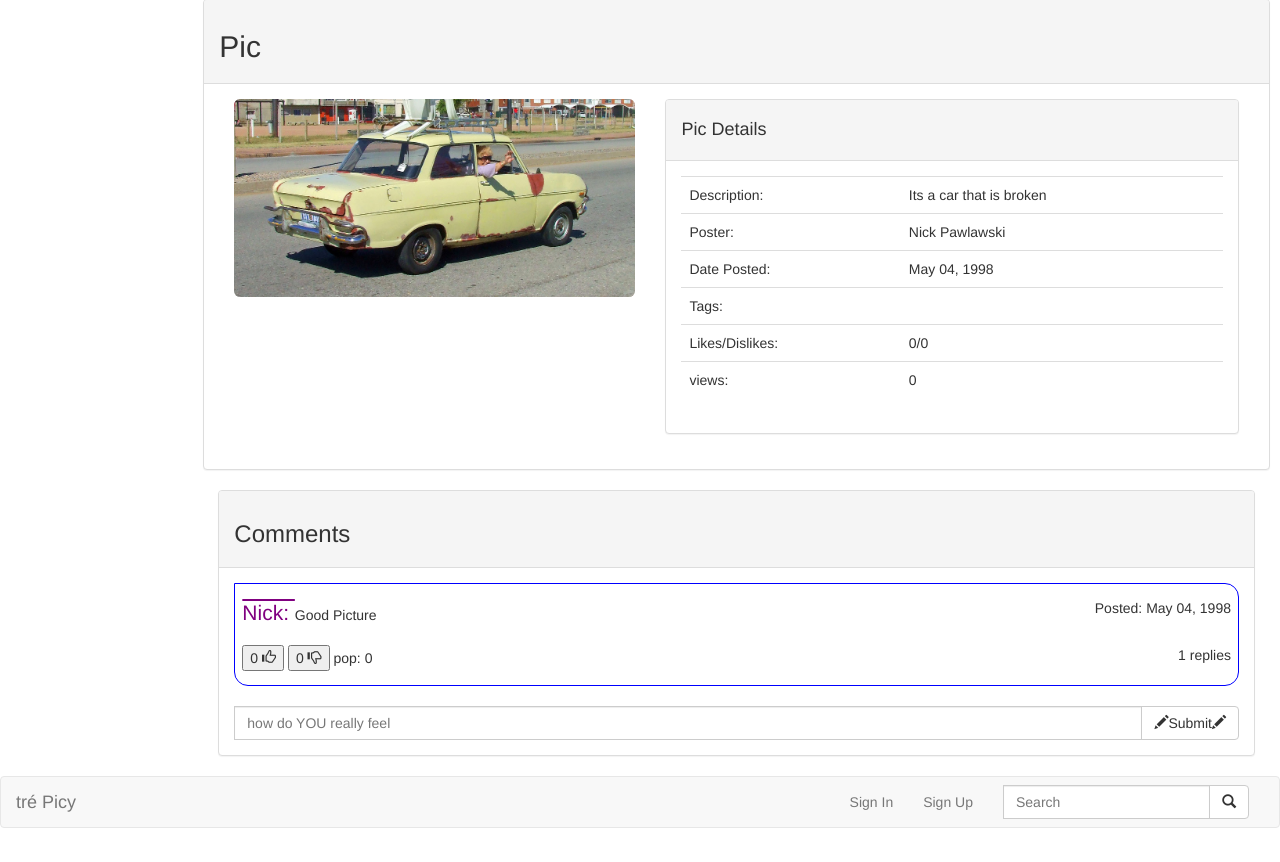
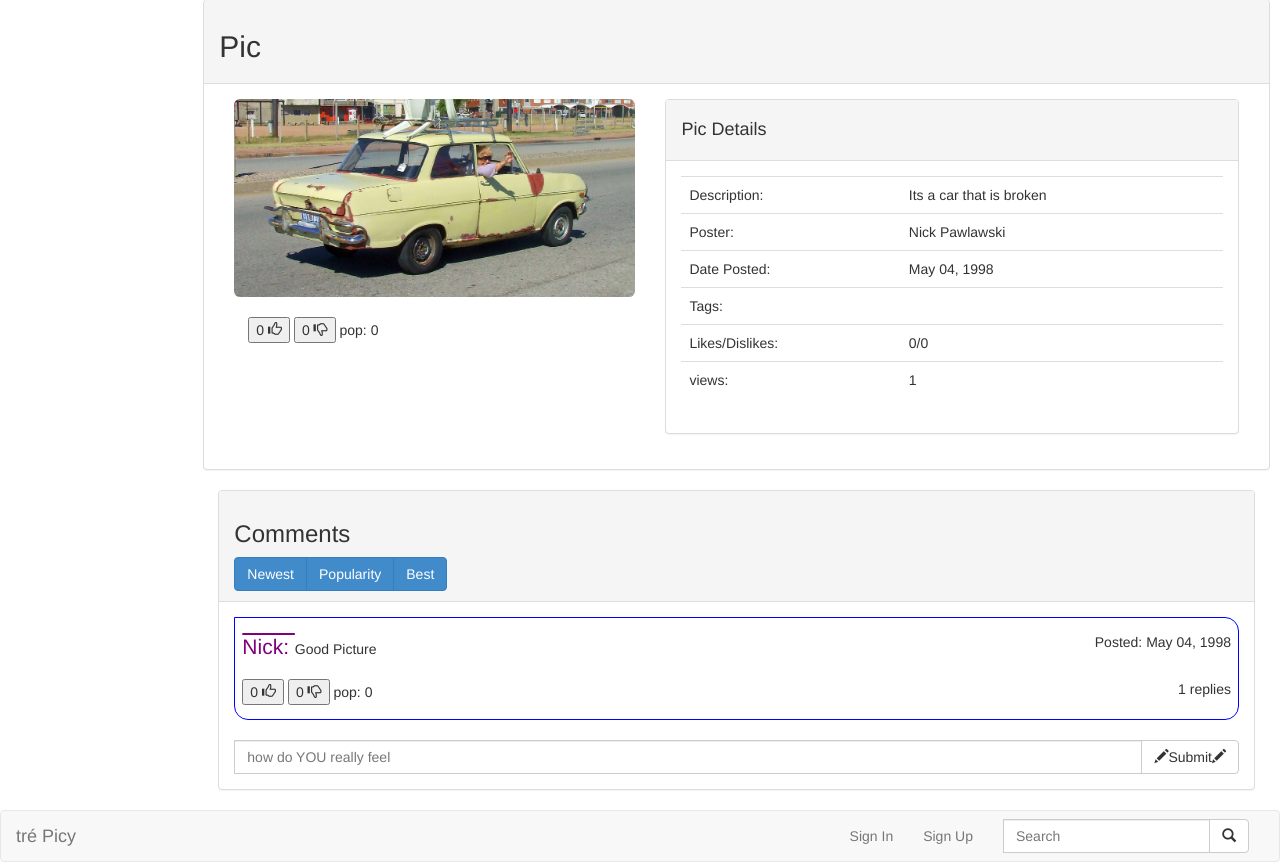
Before and after one commit to austinragotzy/picypicypicy-website, a PHP site: page /image.php?img=1 in a window 1280 px wide. Shown: the part 421-1283 px from the top of the page. Before the commit the page ends 1249 px from the top, so only its background shows below. Run offline with PHP 8.4, Linux system fonts and the light colour scheme; data comes from the database, SQL or seed files in the repository.

Commit message:
adding sorting for newest and popular but the best part doesnt work quite yet

```diff
--- a/pages/comments.php
+++ b/pages/comments.php
@@ -10,6 +10,13 @@
     <div class="panel panel-default">
       <div class="panel-heading">
         <h3>Comments</h3>
+        <form class="" action="image.php?img=<?php echo $_GET['img']; ?>" method="post">
+          <div class="btn-group">
+            <button type="submit" name="new" class="btn btn-primary">Newest</button>
+            <button type="submit" name="pop" class="btn btn-primary">Popularity</button>
+            <button type="submit" name="best" class="btn btn-primary">Best</button>
+          </div>
+        </form>
       </div>
       <div class="panel-body">
         <?php include 'php/popComments.php' ?>
--- a/pages/image.php
+++ b/pages/image.php
@@ -6,6 +6,28 @@
 
   //get image and all info
   if(isset($_GET['img'])){
+    if(isset($_POST['plike'])){
+      $sql = "UPDATE Image SET Likes = Likes + 1 WHERE ImageID = ?";
+      $pdo->beginTransaction();
+      $likeUpST = $pdo->prepare($sql);
+      $likeUpST->bindValue(1, $_GET['img']);
+      $likeUpST->execute();
+      $pdo->commit();
+      $_POST = array();
+    }else if(isset($_POST['pdislike'])){
+      $sql = "UPDATE Image SET Dislikes = Dislikes + 1 WHERE ImageID = ?";
+      $pdo->beginTransaction();
+      $likeUpST = $pdo->prepare($sql);
+      $likeUpST->bindValue(1, $_GET['img']);
+      $likeUpST->execute();
+      $pdo->commit();
+      $_POST = array();
+    }else{
+      $sql = "UPDATE Image SET ViewCount = ViewCount + 1 WHERE ImageID = ?";
+      $likeUpST = $pdo->prepare($sql);
+      $likeUpST->bindValue(1, $_GET['img']);
+      $likeUpST->execute();
+    }
     try {
       $sql = "SELECT * FROM Image WHERE ImageID = ?";
       $st = $pdo->prepare($sql);
@@ -16,6 +38,7 @@
       }else{
         header("location: index.php");
       }
+      $imgPop = intval($imageTup['Likes'])-intval($imageTup['Dislikes']);
 
       $sql = "SELECT * FROM User WHERE UID = ?";
       $st = $pdo->prepare($sql);
@@ -23,10 +46,6 @@
       $st->execute();
       $userTup = $st->fetch();
 
-      $sql = "UPDATE Image SET ViewCount = ViewCount + 1 WHERE ImageID = ?";
-      $likeUpST = $pdo->prepare($sql);
-      $likeUpST->bindValue(1, $_GET['img']);
-      $likeUpST->execute();
     } catch (PDOException $e) {
       die($e->getMessage());
     }
@@ -34,6 +53,7 @@
   }else{
     header("location: index.php");
   }
+
 ?>
 <!DOCTYPE html>
 <html>
@@ -61,6 +81,13 @@
                   <div class="imageBox">
                     <?php echo '<img class="img-rounded mainImg" src="images/'.$imageTup['Path'].'" alt="'.$imageTup['Title'].'" title="'.$imageTup['Title'].'">'; ?>
                   </div><br>
+                  <div class="row vote">
+                    <form class="" action="image.php?img=<?php echo $_GET['img'];?>" method="post">
+                      <button type="submit" name="plike" value="like"><?php echo $imageTup['Likes']; ?> <span class="glyphicon glyphicon-thumbs-up"></span></button>
+                      <button type="submit" name="pdislike" value="dislike"><?php echo $imageTup['Dislikes']; ?> <span class="glyphicon glyphicon-thumbs-down"></span></button>
+                      <p> pop: <?php echo $imgPop; ?></p>
+                    </form>
+                  </div>
                 </div>
                 <div class="col-md-7">
                   <div class="panel panel-default">
--- a/pages/php/popComments.php
+++ b/pages/php/popComments.php
@@ -97,10 +97,22 @@ if(isset($_POST['reply'])){
 <?php //populate the comments
 include 'connect.php';
 try {
-  $sql = "SELECT * FROM Comments WHERE ImageID = ? ORDER BY Date DESC";
-  $commentST = $pdo->prepare($sql);
-  $commentST->bindValue(1, $_GET['img']);
-  $commentST->execute();
+  if(isset($_POST['pop'])){
+    $sql = "SELECT * FROM Comments WHERE ImageID = ? ORDER BY Likes-Dislikes DESC";
+    $commentST = $pdo->prepare($sql);
+    $commentST->bindValue(1, $_GET['img']);
+    $commentST->execute();
+  }else if(isset($_POST['best'])){//need to fix this one here
+    $sql = "SELECT * FROM Comments WHERE ImageID = ? ORDER BY SELECT count(*) FROM CommentReply GROUP BY CommentID DESC";
+    $commentST = $pdo->prepare($sql);
+    $commentST->bindValue(1, $_GET['img']);
+    $commentST->execute();
+  }else{
+    $sql = "SELECT * FROM Comments WHERE ImageID = ? ORDER BY Date DESC";
+    $commentST = $pdo->prepare($sql);
+    $commentST->bindValue(1, $_GET['img']);
+    $commentST->execute();
+  }
 
 } catch (PDOException $e) {
   die($e->getMessage());
```
